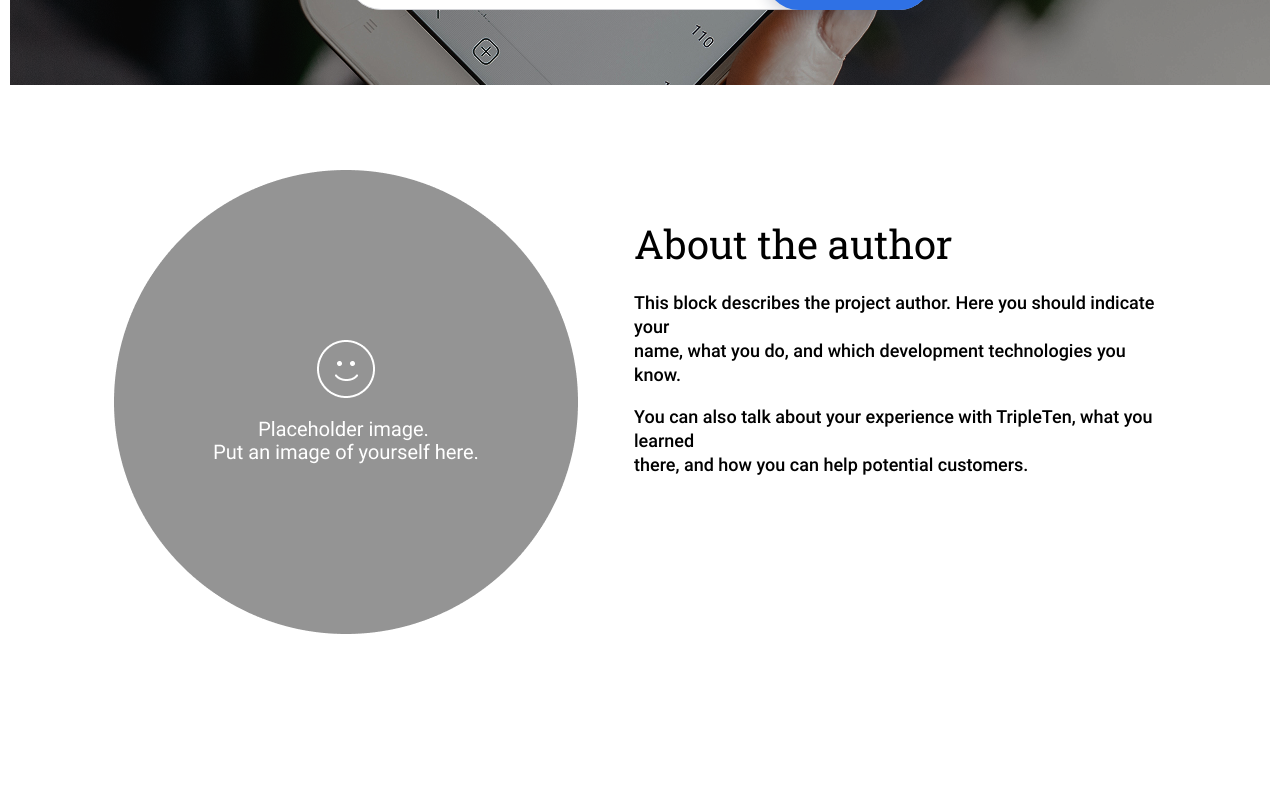
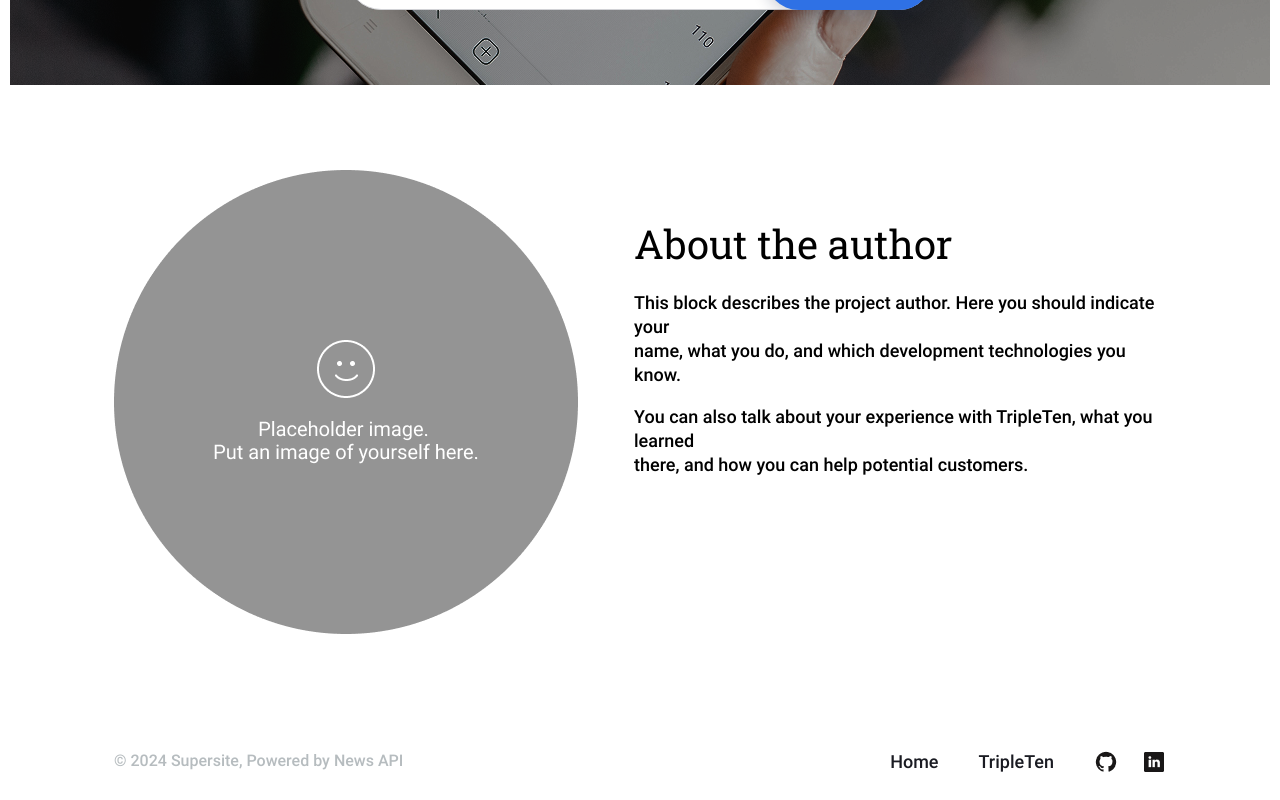
Before and after one commit to cdmstr-kev/news-explorer-frontend, a React (Vite) app: page / in a window 1280 px wide. Shown: the part 491-1291 px from the top of the page. Before the commit the page ends 1205 px from the top, so only its background shows below. Built offline with nearby package versions, Linux system fonts and the light colour scheme.

Commit message:
feat: implement the footer section

```diff
--- a/src/components/App/App.jsx
+++ b/src/components/App/App.jsx
@@ -2,6 +2,7 @@ import './App.css'
 import Header from '../Header/Header.jsx'
 import Main from '../Main/Main.jsx'
 import {useState} from "react";
+import Footer from "../Footer/Footer.jsx";
 
 function App() {
   const [searchQuery, setSearchQuery] = useState('')
@@ -21,6 +22,7 @@ function App() {
             setSearchQuery={setSearchQuery}
             onSubmit={handleSearch}
         />
+        <Footer/>
       </div>
 
 
--- /dev/null
+++ b/src/components/Footer/Footer.css
@@ -0,0 +1,40 @@
+.footer {
+  display: flex;
+  padding: 0 104px 0 104px;
+  box-sizing: border-box;
+  margin: 36px 0 26px 0;
+}
+
+.footer__copyright {
+  font-family: 'roboto', Georgia, 'Times New Roman', serif;
+  font-weight: 400;
+  font-size: 16px;
+  line-height: 22px;
+  letter-spacing: 0;
+  color: #B6BCBF;
+  margin: 0;
+}
+
+.footer__link {
+  font-family: 'roboto', Georgia, 'Times New Roman', serif;
+  font-weight: 400;
+  font-size: 18px;
+  line-height: 22px;
+  letter-spacing: 0;
+  color: #1A1B22;
+  text-decoration: none;
+}
+
+.footer__nav {
+  display: flex;
+  margin-left: auto;
+  gap: 40px;
+  align-items: center;
+}
+
+.footer__social {
+  display: flex;
+  gap: 24px;
+  align-self: center;
+  margin-left: 40px;
+}
--- /dev/null
+++ b/src/components/Footer/Footer.jsx
@@ -0,0 +1,21 @@
+import React from 'react'
+import "./Footer.css"
+import githubIcon from "../../assets/github.png"
+import linkedInIcon from "../../assets/LinkedIn.png"
+
+const Footer = () => {
+  return (
+      <footer className={"footer"}>
+        <p className={"footer__copyright"}>© 2024 Supersite, Powered by News API</p>
+        <nav className="footer__nav">
+          <a className={"footer__link"} href="/">Home</a>
+          <a className={"footer__link"} href="/about">TripleTen</a>
+        </nav>
+        <div className={"footer__social"}>
+          <img src={githubIcon} alt="Github Icon"/>
+          <img src={linkedInIcon} alt="LinkedIn"/>
+        </div>
+      </footer>
+  )
+}
+export default Footer
--- a/src/components/Main/Main.css
+++ b/src/components/Main/Main.css
@@ -22,14 +22,13 @@
 }
 
 .main__subtitle {
-  margin: 0;
+  margin: 0 0 88px 0;
   color: white;
   font-family: 'roboto', Georgia, 'Times New Roman', serif;
   font-weight: 400;
   font-size: 18px;
   line-height: 24px;
   letter-spacing: 0;
-  margin-bottom: 88px;
 }
 
 .main__author {
```
Also changed, not shown: src/assets/LinkedIn.png (added), src/assets/github.png (added).
